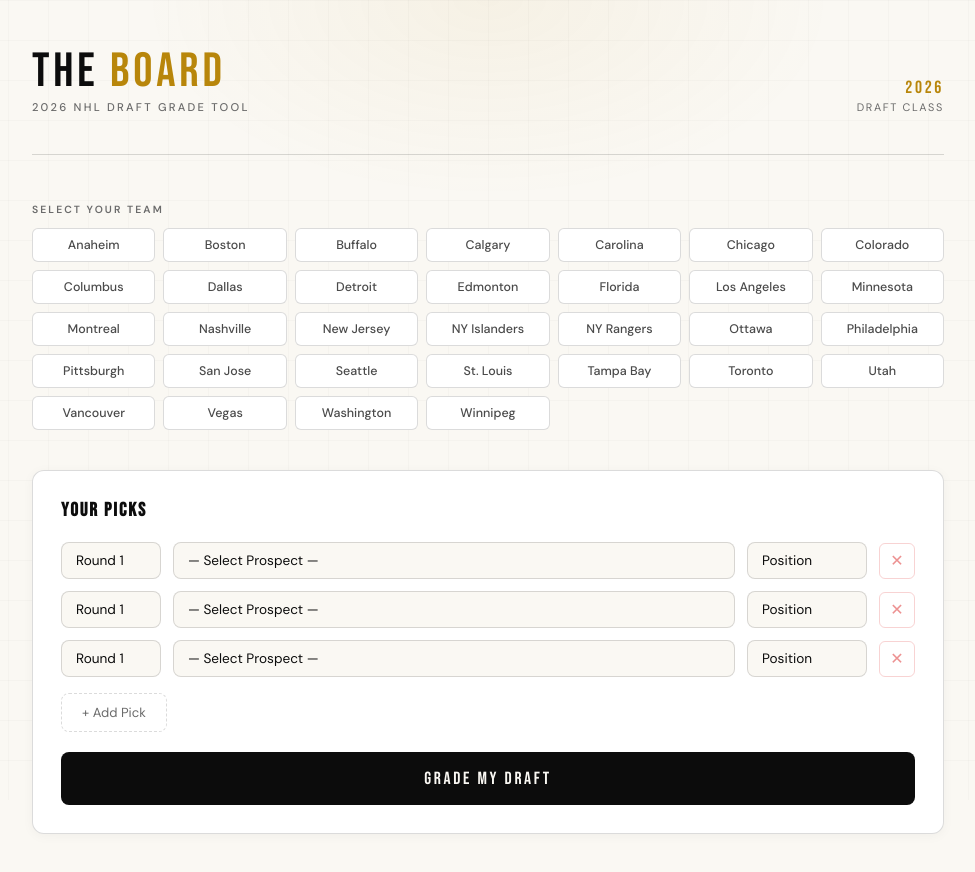
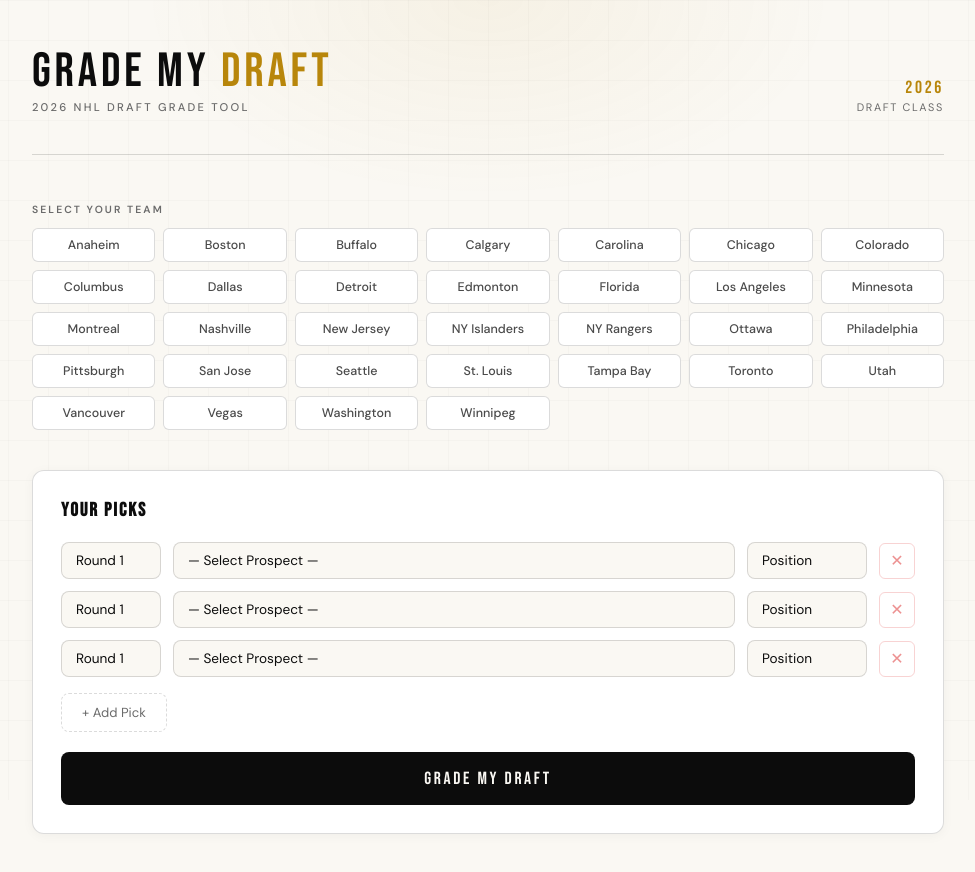
Before and after one commit to patrickmaq/NHL-Draft-Grade, a plain HTML site: page index.html in a window 1280 px wide. Shown: the whole page, without its empty margins (152-1127 px from the left). Drawn offline with Linux system fonts and the light colour scheme.

Commit message:
Update index.html

```diff
--- a/index.html
+++ b/index.html
@@ -87,7 +87,7 @@ header { padding:48px 0 40px; display:flex; align-items:flex-end; justify-conten
 <div class="wrapper">
   <header>
     <div>
-      <div class="logo-mark">THE <span>BOARD</span></div>
+      <div class="logo-mark">GRADE MY <span>DRAFT</span></div>
       <div class="logo-sub">2026 NHL Draft Grade Tool</div>
     </div>
     <div>
```
